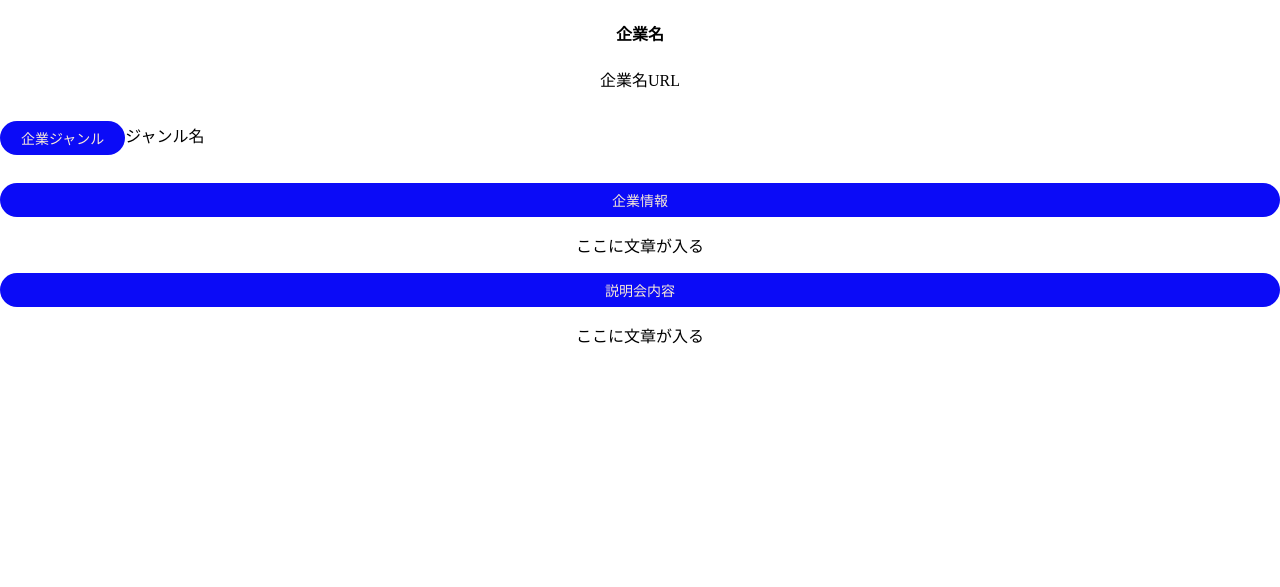
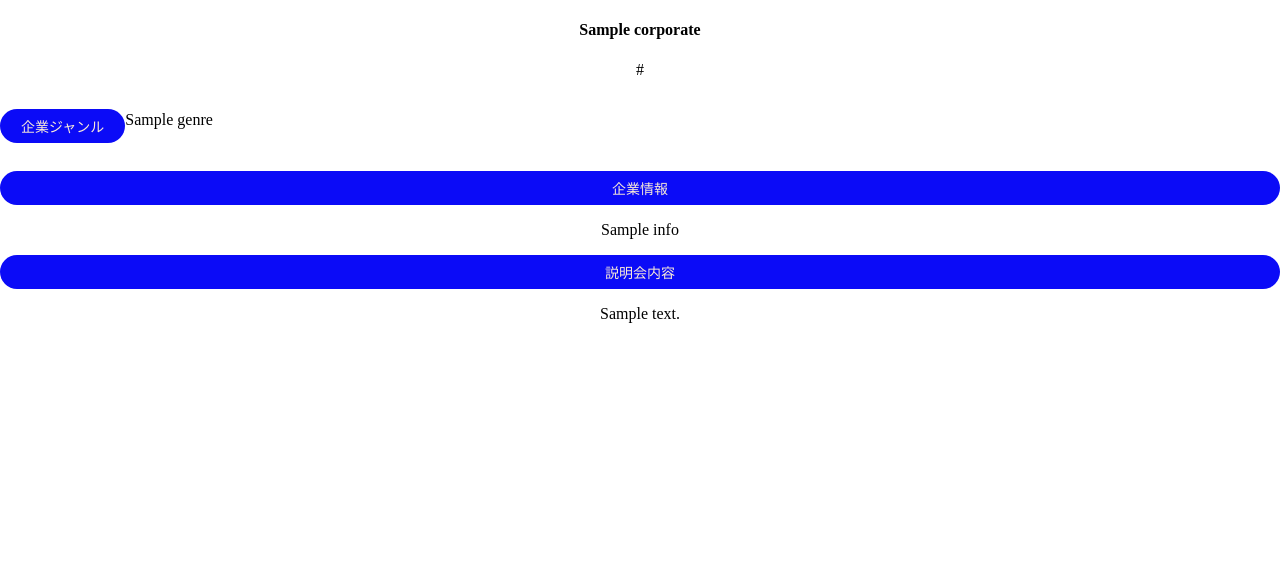
Before and after one commit to Employment-support/project, a PHP site: template app/views/vie_briefings_inf.php in a window 1280 px wide. Shown: the part 41-628 px from the top of the page. Run offline with PHP 8.4, Linux system fonts and the light colour scheme; the template is opened without the code that fills it: most values are stand-ins (such as "Sample title", 1, 10 or a date in 2020).

Commit message:
php処理の追加

```diff
--- a/app/views/vie_briefings_inf.php
+++ b/app/views/vie_briefings_inf.php
@@ -12,22 +12,24 @@
 </head>
 <body>
 <?php include (__DIR__ . "/../template/navi.php"); ?>
-    <form action="" method="post">
-
-        <h4>企業名</h4>
-        <p>企業名URL</p>
+    <div>
+        <!-- 企業名 -->
+        <h4><?= $briefing_data['corporate']?></h4>
+        <!-- 企業URL -->
+        <p><?= $briefing_data['corporate_url']?></p>
         <div class="flex">
-        <p class="flexblue" value="">企業ジャンル</p>
-        <p>ジャンル名</p>
+            <!-- 企業ジャンル -->
+            <p class="flexblue" value="">企業ジャンル</p>
+            <p><?= $briefing_data['genre']?></p>
         </div>
         <!-- <p>企業情報</p> -->
         <p class="flexblue">企業情報</p>
-        <p>ここに文章が入る</p>
+        <p><?= $briefing_data['info']?></p>
 
         <!-- <p>説明会内容</p> -->
         <p class="flexblue">説明会内容</p>
-        <p>ここに文章が入る</p>
-    </form>
+        <p><?= $briefing_data['contents']?></p>
+    </div>
     <?php include ( __DIR__ . "/../template/footer.html"); ?>
 </body>
 </html>
```
